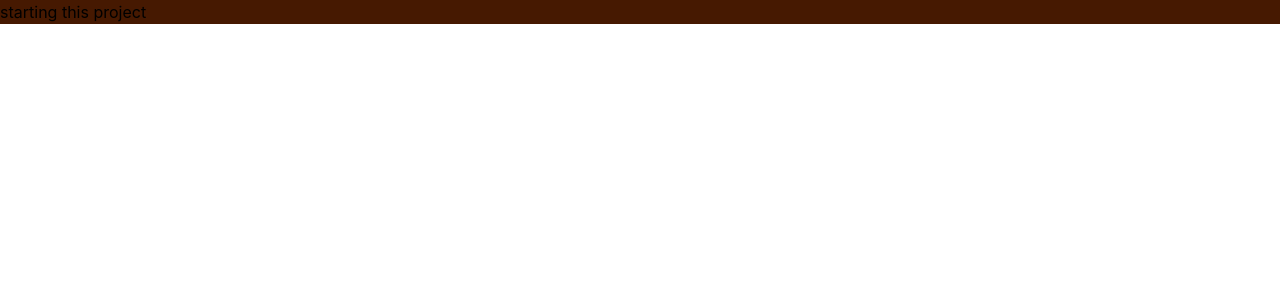
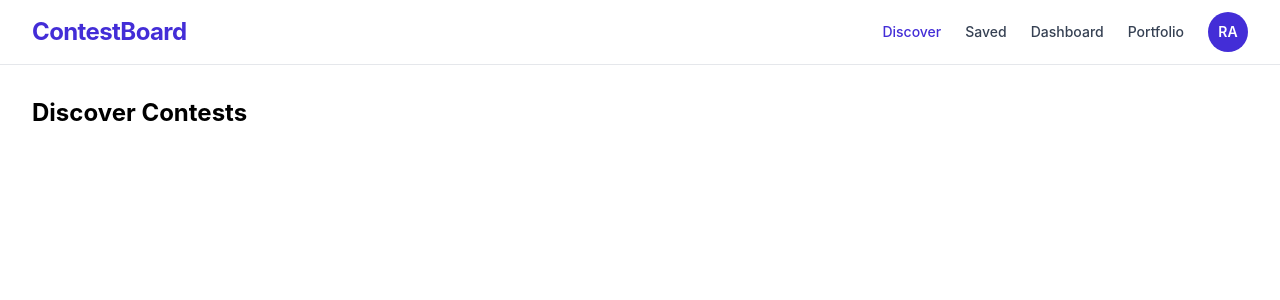
Before and after one commit to Imtiaz2005/ContestBoard, a React (Vite) app: page / in a window 1280 px wide. Shown: the top 300 px of the page. Built offline with nearby package versions, Linux system fonts and the light colour scheme.

Commit message:
just modified the routers in app.jsx

```diff
--- a/src/App.jsx
+++ b/src/App.jsx
@@ -1,18 +1,38 @@
-import { useState } from 'react'
-import heroImg from './assets/hero.png'
-import reactLogo from './assets/react.svg'
-import viteLogo from './assets/vite.svg'
-import './App.css'
+
+import { BrowserRouter, Routes, Route } from "react-router-dom";
+import Navbar from "./components/layout/Navbar";
+
+function Discover() {
+  return <h1 className="text-2xl font-bold">Discover Contests</h1>;
+}
+
+function Saved() {
+  return <h1 className="text-2xl font-bold">Saved Contests</h1>;
+}
+
+function Dashboard() {
+  return <h1 className="text-2xl font-bold">Dashboard</h1>;
+}
+
+function Portfolio() {
+  return <h1 className="text-2xl font-bold">Portfolio</h1>;
+}
 
 function App() {
-  const [count, setCount] = useState(0)
+  return (
+    <BrowserRouter>
+      <Navbar />
 
-  return (
-    <>
-    <div className='bg-amber-950'> starting this project</div>
-
-      </>
-  )
+      <main className="mx-auto max-w-7xl px-5 py-8 md:px-8">
+        <Routes>
+          <Route path="/" element={<Discover />} />
+          <Route path="/saved" element={<Saved />} />
+          <Route path="/dashboard" element={<Dashboard />} />
+          <Route path="/portfolio" element={<Portfolio />} />
+        </Routes>
+      </main>
+    </BrowserRouter>
+  );
 }
 
-export default App
+export default App;
```
